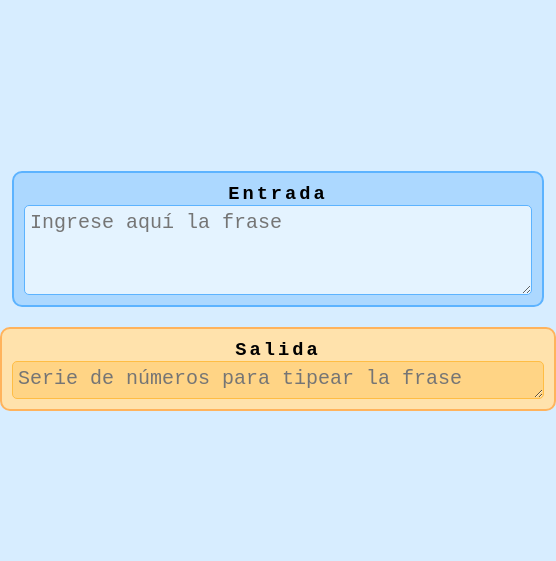
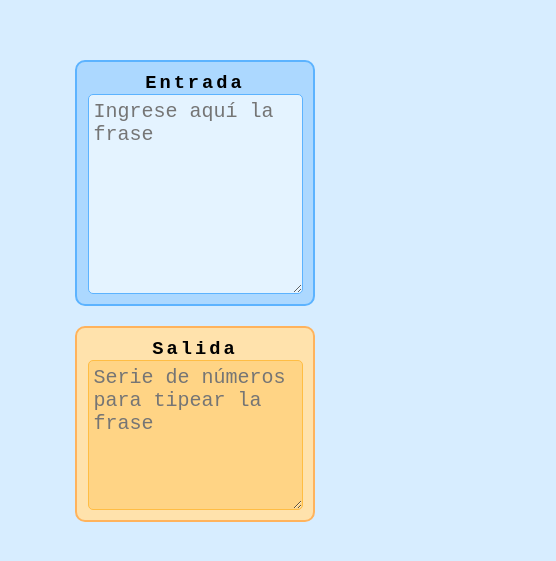
Before and after one commit to Jeremias0901/DesafioTECIP.github.io, a plain HTML site: page index.html in a window 390 px wide. Shown: the part 131-692 px from the top of the page, 556 px wide, since content can reach past the window. Drawn offline with Linux system fonts and the light colour scheme.

Commit message:
integracion de responsive-design

```diff
--- a/main.css
+++ b/main.css
@@ -57,5 +57,24 @@ textarea{
   max-width: 750px;
   max-height: 120px;
   min-width: 430px;
-  min-height: 38px;;
+  min-height: 38px;
+
+  width: 450px;
 }
+
+@media screen and (max-width: 535px){
+  div, textarea{
+    width: 240px;
+  }
+  textarea{
+    min-width: 215px !important;
+    width: 90% !important;
+    height: 90%;
+  }
+  .input__text{
+    min-height: 200px !important;
+  }
+  .output__text{
+    min-height: 150px !important;
+  }
+}
```
